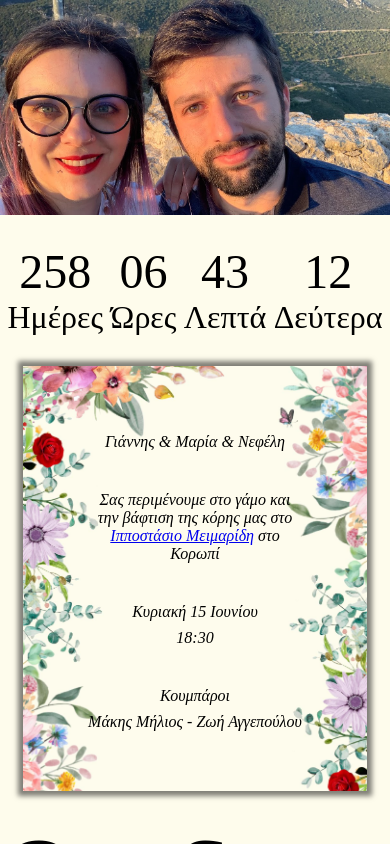
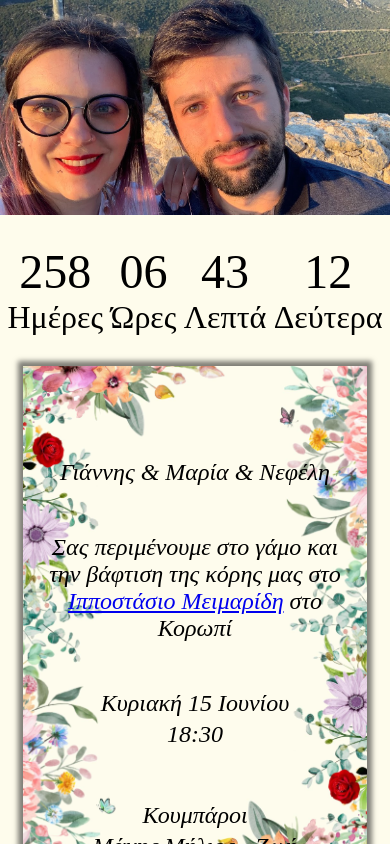
Before and after one commit to Spantouris/wedding, a React (Create React App) app: page / in a window 390 px wide. Shown: the top 844 px of the page. Built offline with nearby package versions, Linux system fonts and the light colour scheme; a web font is replaced by a local one.

Commit message:
Invitation text responsive

```diff
--- a/src/components/invitation.css
+++ b/src/components/invitation.css
@@ -11,72 +11,79 @@
   width: 80%;
   height: 100%;
   background-size: 100%;
-    background-image: url('../assets/Invitation.jpeg');
+  background-image: url("../assets/Invitation.jpeg");
 }
 
 .invitationText {
   display: flex;
   text-align: center;
-    font-size: 2em;
+  font-size: 2.5em;
   font-style: italic;
   flex-direction: column;
 }
 
-.spaceBetween {
-    padding-bottom: 1em;
+.names {
+  padding-top: 80px;
 }
 
-.names {
-    padding-top: 2.5em;
+.location {
+  padding: 100px;
 }
 
 .time {
-    margin-top: -0.5em;
-}
-
-.location {
-    padding: 0 3em;
+  margin-top: -20px;
+  margin-bottom: 70px;
 }
 
 .manOfHonor {
-    margin-top: -0.5em;
-    padding-bottom: 2.5em;
+  margin-top: -20px;
+  margin-bottom: 50px;
 }
 
-@media screen and (max-width: 1200px) {
+@media screen and (max-width: 1250px) {
+  .location {
+    padding: 50px;
+  }
+  .time {
+    margin-bottom: 50px;
+  }
+}
+
+@media screen and (max-width: 1100px) {
+  .invitationText {
+    font-size: 2em;
+  }
+  .location {
+    padding: 80px;
+  }
+}
+
+@media screen and (max-width: 700px) {
+  .names {
+    padding-top: 50px;
+  }
+  .location {
+    padding: 50px;
+  }
+  .time {
+    margin-bottom: 30px;
+  }
+}
+
+@media screen and (max-width: 600px) {
   .invitationText {
     font-size: 1.5em;
   }
-
-    .names {
-        padding-top: 2em;
-    }
-
-    .manOfHonor {
-        padding-bottom: 1em;
-    }
-
-    .spaceBetween {
-        padding-bottom: 0.5em;
+  .location {
+    padding: 30px;
   }
 }
 
-
-
-@media screen and (max-width: 550px) {
-    .invitationText {
-        font-size: 1em;
+@media screen and (max-width: 450px) {
+  .location {
+    padding: 0px;
   }
-
-    .names {
-        padding-top: 2em;
-    }
-
   .manOfHonor {
-        padding-bottom: 1.5em;
-    }
-
-    .spaceBetween {
-        padding-bottom: 0.5em;
+    margin-bottom: 20px;
   }
 }
--- a/src/components/invitation.js
+++ b/src/components/invitation.js
@@ -5,10 +5,10 @@ function Invitation() {
         <div className="invitationContainer">
             <div className="invitationCard">
                 <div className="invitationText">
-                    <p className="names spaceBetween">Γιάννης & Μαρία & Νεφέλη</p>
-                    <p className="location spaceBetween">Σας περιμένουμε στο γάμο και την βάφτιση της κόρης μας στο <a href="https://maps.app.goo.gl/fYjP1vEpcKQEcsi87" target="_blank" rel="noreferrer">Ιπποστάσιο Μειμαρίδη</a> στο Κορωπί</p>
+                    <p className="names">Γιάννης & Μαρία & Νεφέλη</p>
+                    <p className="location">Σας περιμένουμε στο γάμο και την βάφτιση της κόρης μας στο <a href="https://maps.app.goo.gl/fYjP1vEpcKQEcsi87" target="_blank" rel="noreferrer">Ιπποστάσιο Μειμαρίδη</a> στο Κορωπί</p>
                     <p>Κυριακή 15 Ιουνίου</p>
-                    <p className="time spaceBetween">18:30</p>
+                    <p className="time">18:30</p>
                     <p>Κουμπάροι</p>
                     <p className="manOfHonor">Μάκης Μήλιος - Ζωή Αγγεπούλου</p>
                 </div>
```
Lines whose indentation alone changed are shown as unchanged.
